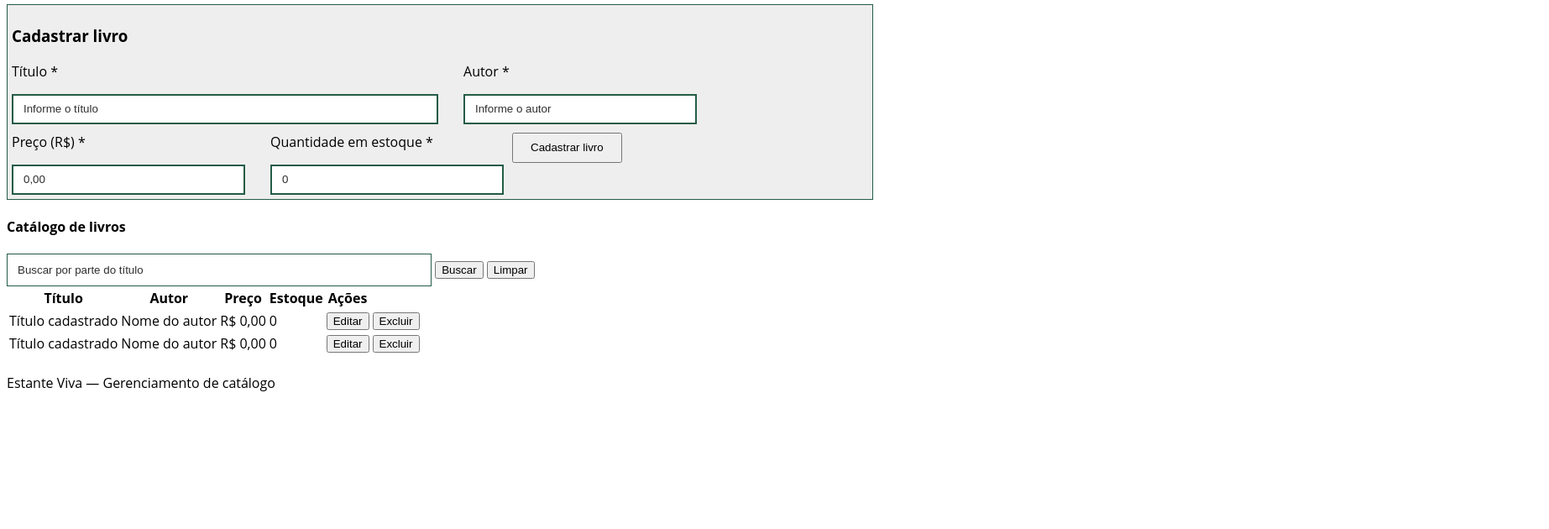
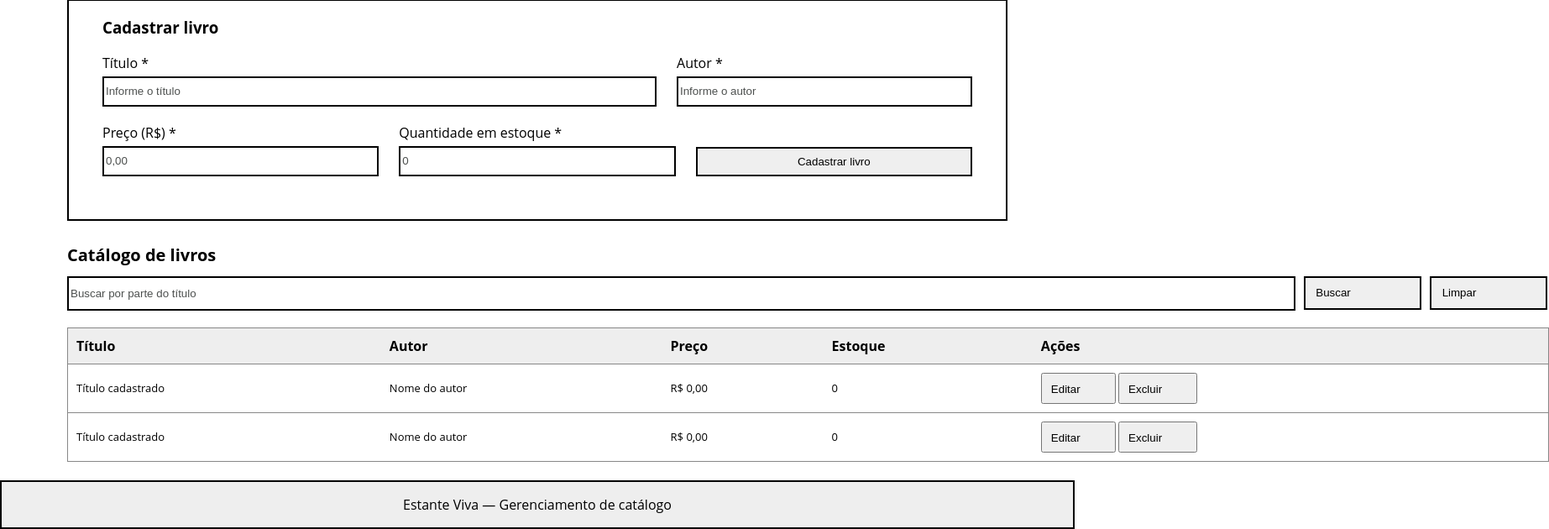
Before and after one commit to allefcesar757-commits/Estante-Viva, a plain HTML site: page frontend/index.html in a window 1280 px wide. Shown: the part 200-830 px from the top of the page at 84% size, 1845 px wide, since content can reach past the window. Before the commit the page ends 800 px from the top, so only its background shows below. Drawn offline with Linux system fonts and the light colour scheme.

Commit message:
entrega 12/11 -html e css feitos

```diff
--- a/frontend/index.html
+++ b/frontend/index.html
@@ -18,55 +18,69 @@
         <a href="">Cadastro</a>
     </div>
 
+
     </nav>
 
+
     <main>
+
     <h1>Gerenciamento de livros</h1>
 
     <form>
         <h3>Cadastrar livro</h3>
-    <div class="tudo">
-        <div class="titulo-cadastro">
+
+        <div class="primeiro-cadastro">
+        <div class="campo">
+
         <label>Título *</label>
-        <input class="titulo"
+        <input class="titulo-cadastro"
         type="text"
         placeholder="Informe o título">
         </div>
 
-        <div class="autor">
+        <div class="campo">
         <label>Autor *</label>
         <input type="text"
         placeholder="Informe o autor">
         </div>
 
-        <div class="cadastrar">
+        </div>
+
+
+        <div class="segundo-cadastro">
+
+        <div class="campo">
         <label>Preço (R$) *</label>
         <input type="text"
         placeholder="0,00">
         </div>
 
-        <div class="estoque">
+        <div class="campo">
         <label>Quantidade em estoque *</label>
         <input type="text"
         placeholder="0">
         </div>
 
-        <div>
-        <button class="cadastrar-button">Cadastrar livro</button>
+        <button  class="cadastrar-button">Cadastrar livro</button>
+
         </div>
 
-    </div>
     </form>
+
 
     <h4>Catálogo de livros</h4>
 
+    <div class="barra-pesquisa">
     <input class="buscar"
     type="text"
     placeholder="Buscar por parte do título">
 
-    <button>Buscar</button>
+    <div class="button-pesquisa">
+    <button class="pesquisar">Buscar</button>
 
-    <button>Limpar</button>
+    <button class="limpar">Limpar</button>
+        </div>
+                </div>
 
     <table>
         <tr>
@@ -82,8 +96,9 @@
             <td>Nome do autor</td>
             <td>R$ 0,00</td>
             <td>0</td>
-            <td><button>Editar</button></td>
-            <td><button>Excluir</button></td>
+            <td>
+            <button class="edit">Editar</button>
+            <button class="edit">Excluir</button></td>
         </tr>
 
         <tr>
@@ -91,8 +106,9 @@
             <td>Nome do autor</td>
             <td>R$ 0,00</td>
             <td>0</td>
-            <td><button>Editar</button></td>
-            <td><button>Excluir</button></td>
+            <td>
+            <button class="edit">Editar</button>
+            <button class="edit">Excluir</button></td>
         </tr>
     </table>
 
@@ -100,11 +116,9 @@
 
     </main>
 
-    <footer>Estante Viva — Gerenciamento de catálogo</footer>
-
-
-
-
+    <footer>
+        <p>Estante Viva — Gerenciamento de catálogo</p>
+    </footer>
 
 </body>
 </html>
--- a/frontend/style.css
+++ b/frontend/style.css
@@ -1,23 +1,27 @@
 body{
         font-family: 'Open Sans', sans-serif;
+        box-sizing: border-box;
+        margin: 0;
+        padding: 0;
+
         }
-
          nav{
-            border: 1px solid #245C46;
-            padding: 0 0 0 40px;
+            border: 2px solid;
+            padding: 0 0 0 30px;
             display: flex;
             align-items: center;
             background-color: #EEEEEE;
+
         }
 
         nav h2{
             font-size: 25px;
         }
 
+
         .inicio{
         gap: 10px;
-        margin-left: 1450px;
-
+        margin-left: 1500px;
         }
 
         nav a, p{
@@ -26,76 +30,158 @@ body{
         }
 
         h1{
-            padding: 0 0 0 40px;
+            padding: 0 0 0 30px;
         }
 
         /*Painel de cadastro*/
         form{
-            border: 1px solid #245C46;
-            background-color: #EEEEEE;
-            width: 1020px;
-            padding: 5px;
+            border: 2px solid;
+
+            height: 260px;
+            margin: 0 40px;
+            padding: 0 40px;
         }
 
-        form input {
-            width: 270px;
-            height: 30px;
-            border: 2px solid #245C46;
+        .primeiro-cadastro{
+            display: grid;
+
+            grid-template-columns: 1.5fr 0.8fr;
+
+            gap: 24px;
+
+            margin-top: 16px;
         }
-        .tudo {
-            display: flex;
-            flex-wrap: wrap;
-            gap: 10px;
 
-        }
-        .titulo {
-            width: 500px;
-            height: 30px;
+        .segundo-cadastro{
+            display: grid;
 
+            grid-template-columns: 1fr 1fr 1fr;
+
+            gap: 24px;
+
+            margin-top: 20px;
+
+            align-items: end;
 
         }
 
-        input::placeholder {
-            padding: 0 0 0 10px;
-            color: #302e2e;
+        .campo {
+             display: flex;
+            flex-direction: column;
+            gap: 5px;
+            }
+
+        input{
+                border: 2px solid;
+                height: 30px;
+            }
+
+        .titulo-cadastro{
+                height: 30px;
+            }
+
+        .cadastrar-button{
+                cursor: pointer;
+                height: 35px;
+                border: 2px solid;
+            }
+
+        input::placeholder{
+            color: #4d504f;
         }
 
-        .titulo-cadastro{
-            display: flex;
-            flex-direction: column;
-            gap: 16px;
-            margin-right: 20px;
-        }
-        .autor{
-            display: flex;
-            flex-direction: column;
-            gap: 16px;
+        main{
+            padding: 0 40px;
         }
 
-        .cadastrar {
-           top: 50px;
-           margin-right: 20px;
-           text-align: left;
-           display: flex;
-           flex-direction: column;
-           align-items: baseline;
-           gap: 16px;
-        }
-
-        .estoque{
-            display: flex;
-            flex-direction: column;
-            gap: 16px;
-
-        }
-        .cadastrar-button{
-            padding: 0 20px;
-            height: 36px;
-            cursor: pointer;
+        h4{
+            font-size: 20px;
+            padding: 0 40px;
         }
 
         .buscar {
-            border: 1px solid #245C46;
-            width: 500px;
+            margin-left: 40px;
+
+            width: 1455px;
             height: 35px;
         }
+
+        .barra-pesquisa{
+            display: grid;
+
+            grid-template-columns: 1.5fr 1fr 1fr;
+
+            margin-top: -15px;
+        }
+
+        .button-pesquisa{
+            display: flex;
+        }
+
+        .pesquisar{
+            cursor: pointer;
+
+
+            border: 2px solid;
+
+
+            padding: 0 70px 0 0 ;
+            width: 140px;
+            height: 40px;
+            margin-left: 10px;
+        }
+
+         .limpar{
+            cursor: pointer;
+
+
+            border: 2px solid;
+
+
+            padding: 0 70px 0 0 ;
+            width: 140px;
+            height: 40px;
+            margin-left: 10px;
+        }
+
+
+        table{
+        margin-top: 20px;
+        margin-left: 40px;
+
+        width: 1765px;
+        border-collapse: collapse;
+        border: 1px solid #888;
+        }
+
+        th{
+        background-color: #EEEEEE;
+        color: black;
+
+        padding: 10px;
+        text-align: left;
+        font-weight: bold;
+
+        }
+
+        td{
+        padding: 10px;
+        border-top: 1px solid #888;
+        font-size: 13px;
+        }
+
+        .edit{
+            cursor: pointer;
+            padding: 10px 40px 8px 10px;
+        }
+
+        footer{
+
+
+            text-align: center;
+
+            border: 2px solid;
+
+            background-color: #EEEEEE;
+
+        }
```
